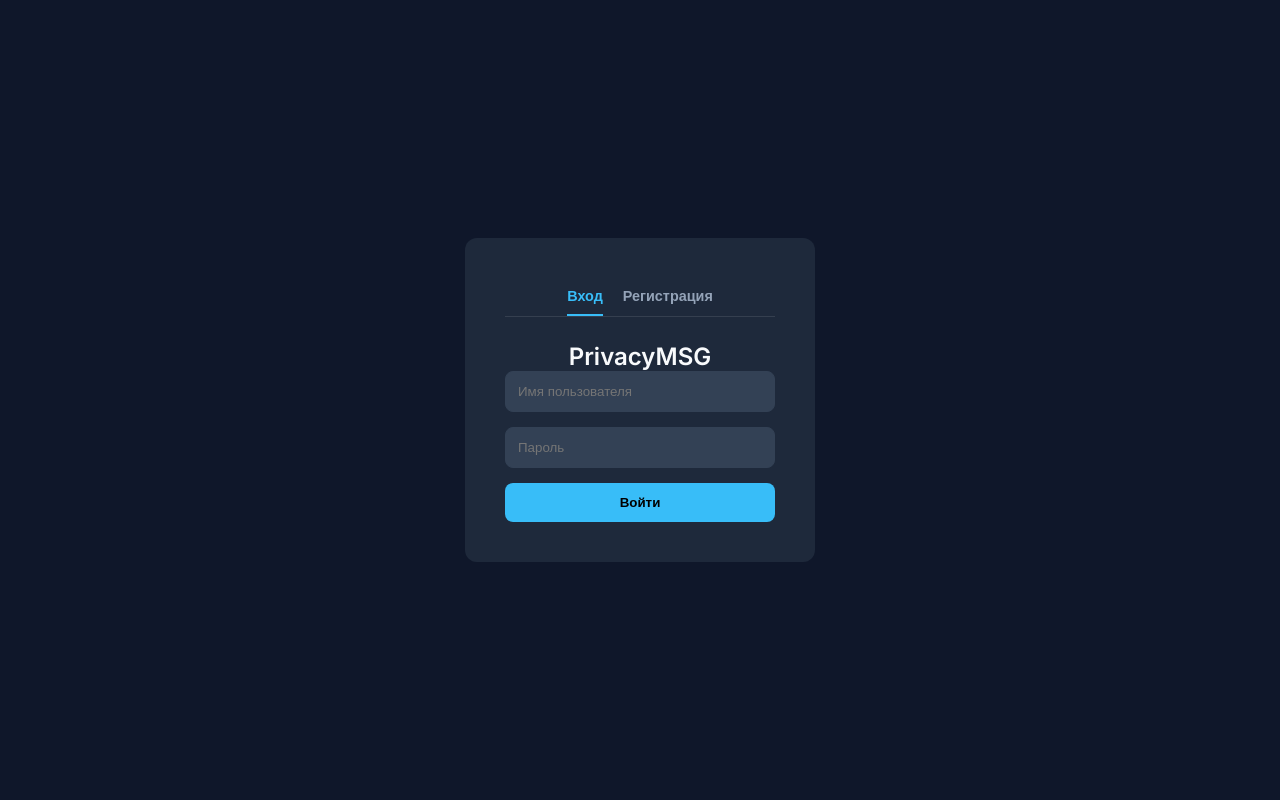
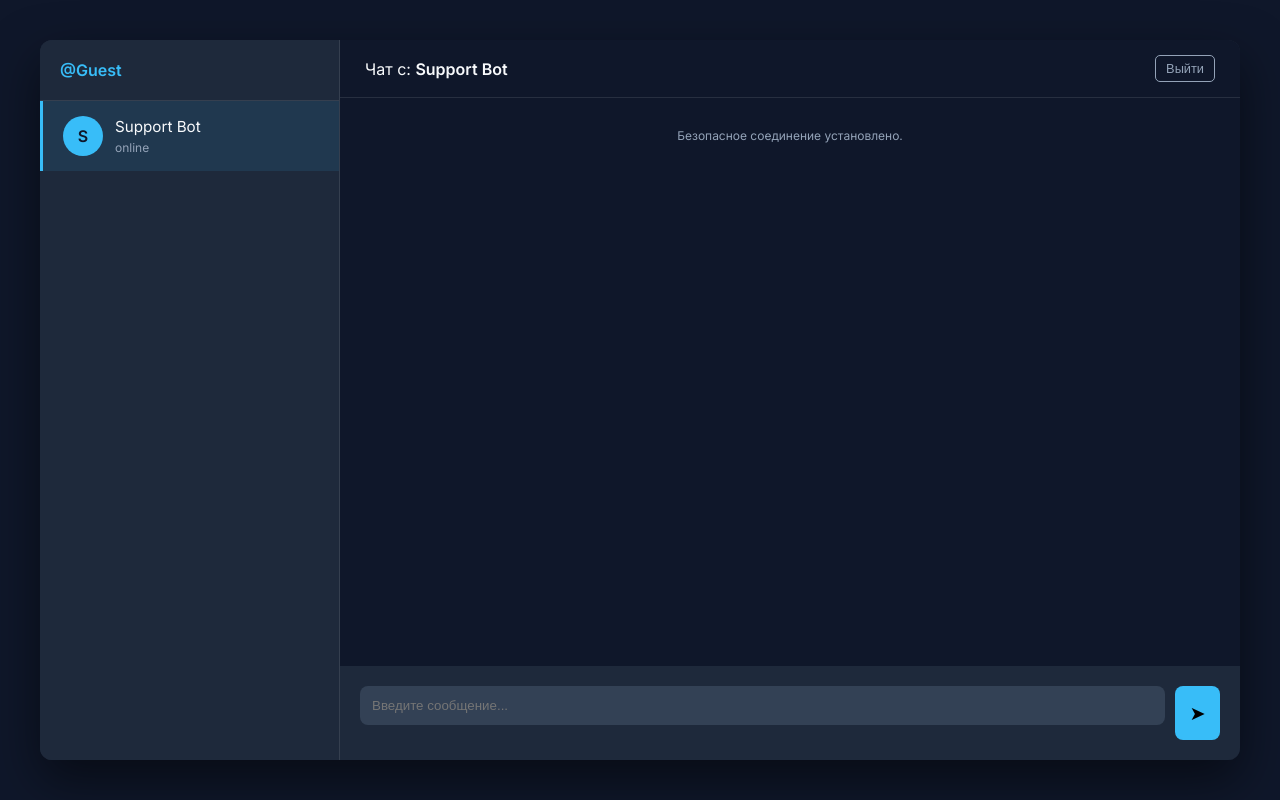
Before and after one commit to mtkbakmal/PrivacyMSG, a FastAPI app: page / in a window 1280 px wide. Run offline with FastAPI, Linux system fonts and the light colour scheme; parts of the project's set-up code (start-up, migrations or seed data) failed here and were passed over.

Commit message:
Separate auth/reg and chat files

```diff
--- /dev/null
+++ b/app/templates/chat.html
@@ -0,0 +1,72 @@
+<!DOCTYPE html>
+<html lang="ru">
+<head>
+    <meta charset="UTF-8">
+    <meta name="viewport" content="width=device-width, initial-scale=1.0">
+    <title>Чат | PrivacyMSG</title>
+    <link rel="stylesheet" href="{{ url_for('static', path='/style.css') }}">
+    <link href="https://fonts.googleapis.com/css2?family=Inter:wght@300;400;600&display=swap" rel="stylesheet">
+</head>
+<body>
+    <div class="app-container">
+        <div id="chat-screen" class="messenger-container">
+            <aside class="sidebar">
+                <div class="sidebar-header">
+                    <span id="user-display">@me</span>
+                </div>
+                <div class="contact-list">
+                    <div class="contact active">
+                        <div class="avatar">S</div>
+                        <div class="contact-info">
+                            <span class="name">Support Bot</span>
+                            <span class="status">online</span>
+                        </div>
+                    </div>
+                </div>
+            </aside>
+
+            <main class="chat-main">
+                <header class="chat-header">
+                    <div class="current-contact">Чат с: <strong>Support Bot</strong></div>
+                    <button onclick="logout()" class="btn-small">Выйти</button>
+                </header>
+
+                <div id="chat-messages" class="messages-area">
+                    <div class="msg system">Безопасное соединение установлено.</div>
+                </div>
+
+                <form class="chat-input-area" id="message-form">
+                    <input type="text" id="msg-input" placeholder="Введите сообщение..." autocomplete="off">
+                    <button type="submit" id="send-btn">➤</button>
+                </form>
+            </main>
+        </div>
+    </div>
+
+    <script>
+        // Отображаем имя пользователя при загрузке
+        const username = localStorage.getItem('chat_username') || 'Guest';
+        document.getElementById('user-display').innerText = `@${username}`;
+
+        function logout() {
+            localStorage.removeItem('chat_username');
+            window.location.href = '/'; // Возврат на страницу логина
+        }
+
+        document.getElementById('message-form').onsubmit = (e) => {
+            e.preventDefault();
+            const input = document.getElementById('msg-input');
+            if (!input.value.trim()) return;
+
+            const msgArea = document.getElementById('chat-messages');
+            const msgDiv = document.createElement('div');
+            msgDiv.className = 'msg outgoing';
+            msgDiv.innerText = input.value;
+            msgArea.appendChild(msgDiv);
+
+            input.value = '';
+            msgArea.scrollTop = msgArea.scrollHeight;
+        };
+    </script>
+</body>
+</html>
--- a/main.py
+++ b/main.py
@@ -53,10 +53,19 @@ async def validation_exception_handler(request: Request, exc: RequestValidationE
     )
 
 @app.get("/", response_class=HTMLResponse)
-async def root(request: Request):
+@app.get("/chat", response_class=HTMLResponse)
+async def chat(request: Request):
     return templates.TemplateResponse(
         request=request,
-        name="index.html",
+        name="chat.html",
+        context={"title": "Главная"}
+    )
+
+@app.get("/auth", response_class=HTMLResponse)
+async def auth(request: Request):
+    return templates.TemplateResponse(
+        request=request,
+        name="auth.html",
         context={"title": "Главная"}
     )
 
```
Also changed, not shown: app/templates/auth.html (renamed from app/templates/index.html, +6 -60 lines).
